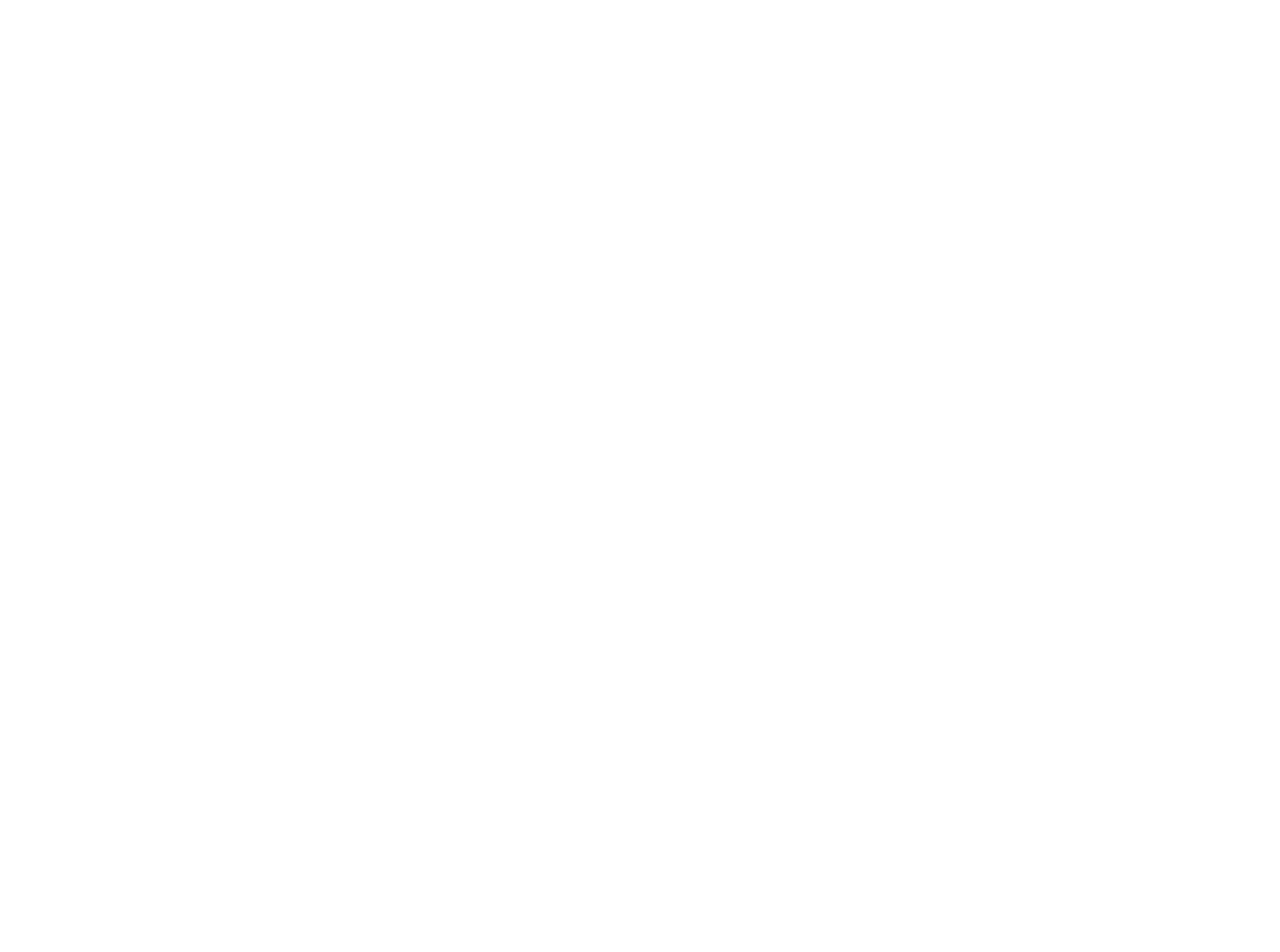
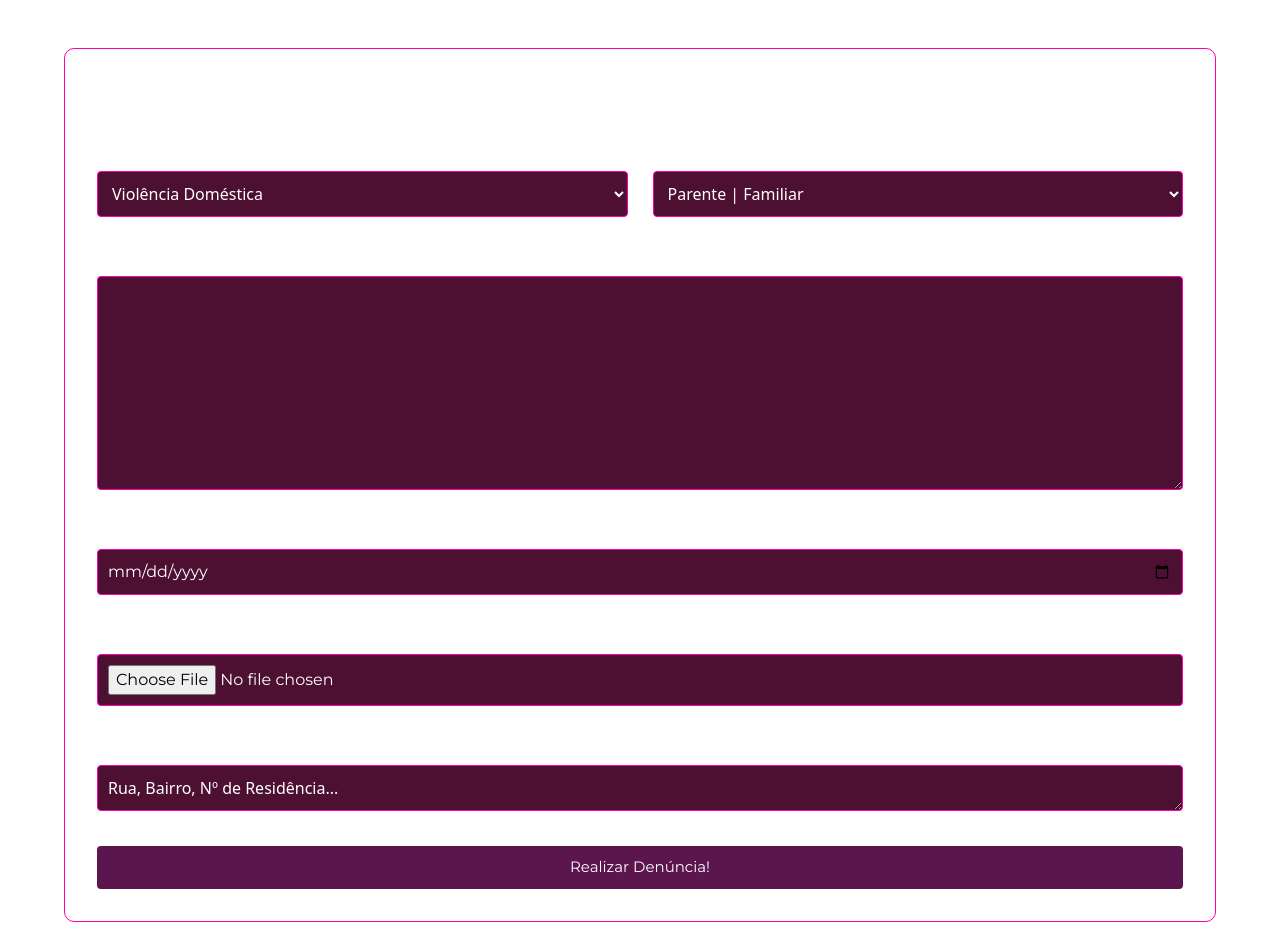
Before and after one commit to LucasGuedes-s/Libertlla, a Vue app in the folder front-end/: page /formulariodedenuncia in a window 1280 px wide. Shown: the top 952 px of the page. Before the commit the page ends 800 px from the top, so only its background shows below. Built offline with nearby package versions, Linux system fonts and the light colour scheme.

Commit message:
Formulário de Denuncia

```diff
--- a/front-end/src/router/index.js
+++ b/front-end/src/router/index.js
@@ -2,6 +2,7 @@ import Vue from 'vue'
 import VueRouter from 'vue-router'
 import HomeView from '../views/HomeView.vue'
 import LoginView from '../views/LoginView.vue'
+import FormularioDenunciaView from '@/views/FormularioDenunciaView.vue'
 
 Vue.use(VueRouter)
 
@@ -27,6 +28,11 @@ const routes = [
     component: LoginView
   },
   {
+    path: '/formulariodedenuncia',
+    name: 'formulariodedenuncia',
+    component: FormularioDenunciaView
+  },
+  {
     path: '/loginprofissional',
     name: 'loginprofissional',
     // route level code-splitting
--- /dev/null
+++ b/front-end/src/views/FormularioDenunciaView.vue
@@ -0,0 +1,144 @@
+<template>
+    <div class="form-container">
+        <h1>Denúncia Anônima</h1>
+        <form>
+            <div class="form-group">
+                <label for="">Tipo de Violência:</label>
+                <select name="tipodeviolencia" id="tipodeviolencia">
+                    <option value="violencia_domestica">Violência Doméstica</option>
+                    <option value="agressão_fisica_ou_verbal">Agressão Física ou Verbal</option>
+                    <option value="assedio">Assédio</option>
+                    <option value="abuso_sexual">Abuso Sexual</option>
+                    <option value="ameaca_ou_intimidação">Ameaça ou Intimidação</option>
+                    <option value="perseguicao_ou_stalking">Perseguição ou Stalking</option>
+                </select>
+            </div>
+
+            <div class="form-group">
+                <label for="">Relação com o Agressor:</label>
+                <select name="relacao_agressor" id="relacao_agressor">
+                    <option value="parente_familiar">Parente | Familiar</option>
+                    <option value="desconhecido">Desconhecido(a)</option>
+                    <option value="amigo">Amigo(a)</option>
+                    <option value="companheiro">Companheiro(a)</option>
+                    <option value="ex_companheiro">Ex-companheiro(a)</option>
+                    <option value="colega_trabalho">Colega de trabalho</option>
+                </select>
+            </div>
+
+            <div class="form-group" id="descricao">
+                <label for="descricao">Descrição:</label>
+                <textarea id="descricao" name="descricao" rows="8"></textarea>
+            </div>
+
+            <div class="form-group" id="data_ocorrido">
+                <label for="data_ocorrido">Data do Ocorrido:</label>
+                <input type="date" id="data" name="data">
+            </div>
+
+
+            <div class="form-group" id="anexo_provas">
+                <label for="anexo_provas">Anexar Provas:</label>
+                <input type="file" id="anexo_provas" name="anexo_provas" accept="image/*">
+            </div>
+
+            <div class="form-group" id="local_do_ocorrido">
+                <label for="local_do_ocorrido">Local do Ocorrido:</label>
+                <textarea id="local_do_ocorrido" name="local_do_ocorrido" rows="1" placeholder="Rua, Bairro, Nº de Residência..."></textarea>
+            </div>
+
+            <button type="submit" class="btn_realizardenuncia">Realizar Denúncia!</button>
+
+        </form>
+    </div>
+</template>
+
+<style>
+body {
+    background-color: #4D1032;
+    font-family: 'Montserrat', sans-serif;
+    margin: 0;
+    padding: 0;
+}
+
+header{
+    width: 100%;
+    height: auto;
+}
+
+h1 {
+    margin-top: 10px;
+}
+
+.form-container {
+    width: 90%;
+    margin: 3rem auto;
+    padding: 2rem;
+    border-radius: 10px;
+    border: 1px solid #FF00AE;
+    color: white;
+}
+
+form {
+    display: grid;
+    grid-template-columns: 1fr 1fr;
+    gap: 25px; /* Ajuste o espaço entre os campos */
+    align-items: start;
+}
+
+.form-group {
+    display: flex;
+    flex-direction: column;
+}
+
+.form-group label {
+    margin-bottom: 10px; /* Ajuste a margem se necessário */
+}
+
+.form-group input, select, textarea {
+    width: 100%;
+    padding: 10px;
+    color: white;
+    border: 1px solid #FF00AE;
+    border-radius: 4px;
+    background-color: #4D1032;
+    font-family: 'Montserrat', sans-serif;
+    box-sizing: border-box; /* Garantir que padding e border não aumentem o tamanho total */
+    resize: none;
+}
+
+::placeholder {
+    color: white;
+}
+
+select option:hover {
+    background-color: #ffcc00;  /* Cor de fundo da opção ao passar o mouse */
+    color: white;               /* Cor do texto da opção ao passar o mouse */
+}
+
+#descricao, #adicionar_imagem, #local_do_ocorrido, #anexo_provas, #data_ocorrido {
+    grid-column: 1 / -1;
+}
+
+h2 {
+    margin-bottom: 10px;
+}
+
+.btn_realizardenuncia {
+    grid-column: 1 / -1;
+    padding: 10px;
+    background-color: #5C164E;
+    border: none;
+    border-radius: 4px;
+    color: white;
+    font-family: 'Montserrat', sans-serif;
+    font-size: 15px;
+    cursor: pointer;
+    width: 100%;
+    margin-top: 10px;
+}
+
+.btn_realizardenuncia:hover {
+    background-color: #FF00AE; /* Cor alterada quando o mouse passa por cima (exemplo: verde mais escuro) */
+}
+</style>
```
Also changed, not shown: front-end/src/assets/imagemcabeçalho.png (added).
